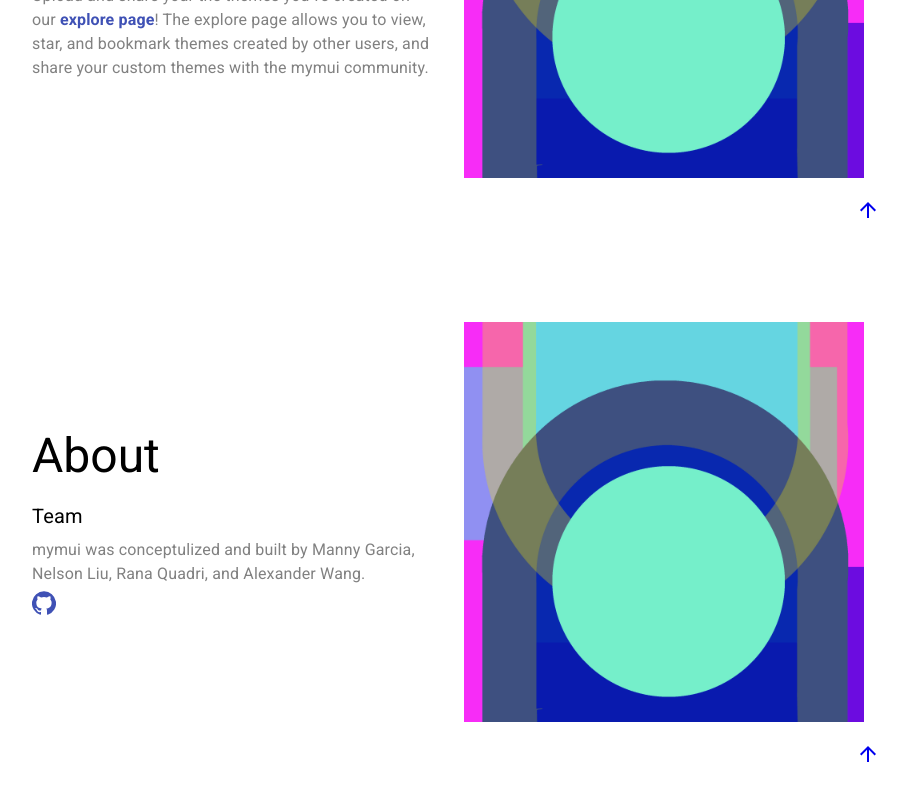
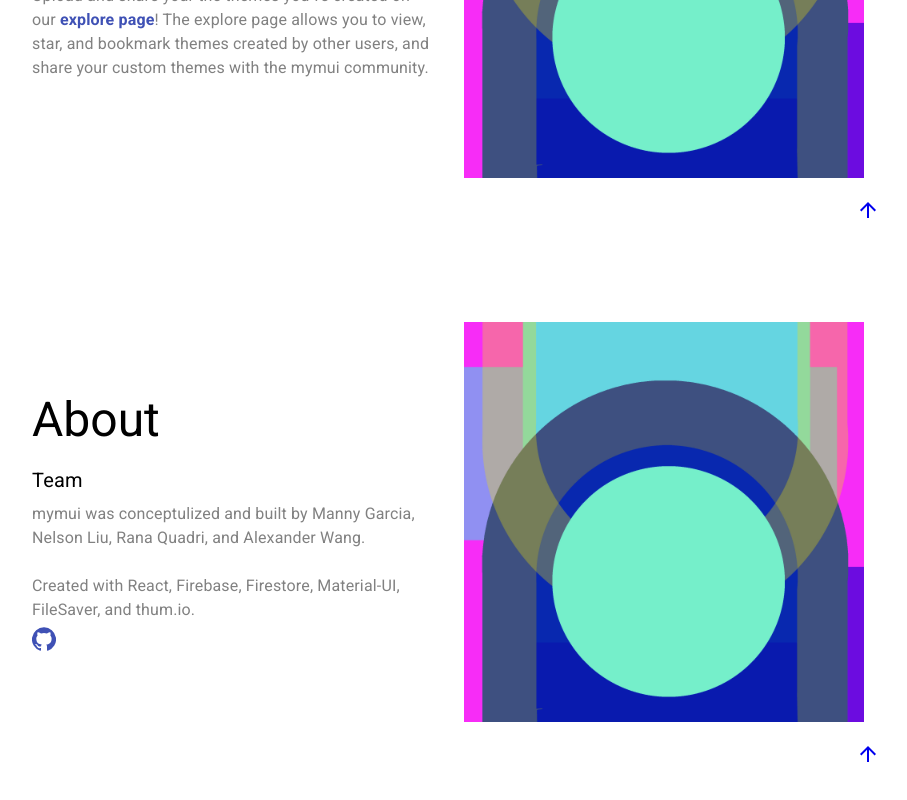
Before and after one commit to mui-toolkit/mui-toolkit, a React (Create React App) app: page /learn in a window 1280 px wide. Shown: the part 5520-6320 px from the top of the page, without its empty margins (192-1099 px from the left). Built offline with nearby package versions, Linux system fonts and the light colour scheme; no server answers.

Commit message:
updated abotu us

```diff
--- a/src/components/Learn.js
+++ b/src/components/Learn.js
@@ -351,7 +351,8 @@ export default function Learn() {
 						</Typography>
 						<Typography variant="body1" align="left" className={classes.paragraph} gutterBottom>
 							mymui was conceptulized and built by Manny Garcia, Nelson Liu, Rana Quadri, and Alexander
-							Wang.
+							Wang. <br /> <br />Created with React, Firebase, Firestore, Material-UI, FileSaver, and
+							thum.io.
 						</Typography>
 						<Link href="https://github.com/mui-toolkit/mui-toolkit">
 							<GitHubIcon />
```
